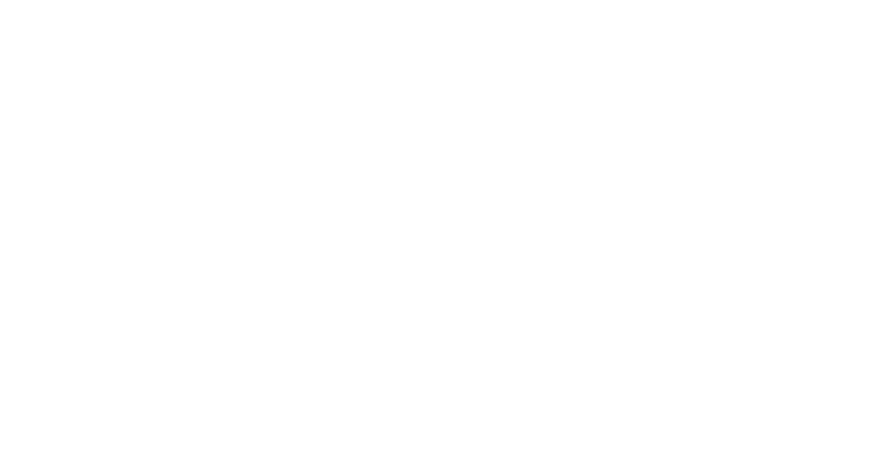
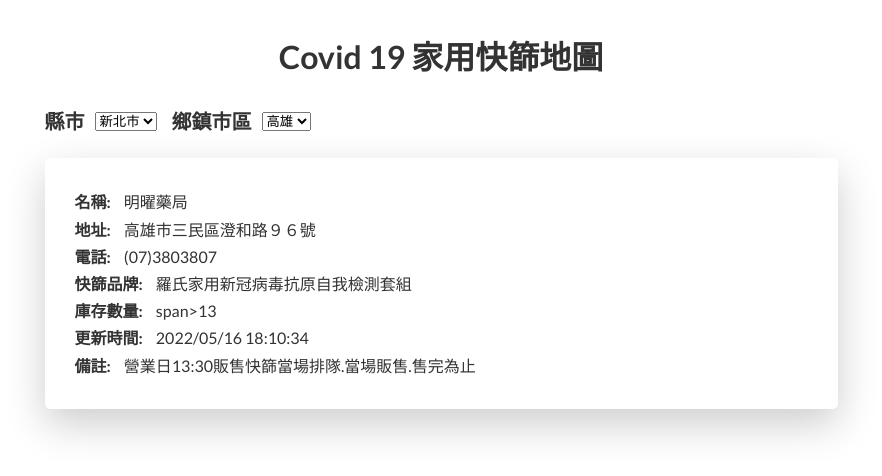
Before and after one commit to siezlh4405/COVID-19-Rapid-Antigen-Tests-Map, a plain HTML site: page index.html in a window 1280 px wide. Shown: the whole page, without its empty margins (199-1081 px from the left). Drawn offline with nearby package versions, Linux system fonts and the light colour scheme.

Commit message:
feat: 初步前端切板完成

```diff
--- a/index.html
+++ b/index.html
@@ -4,9 +4,87 @@
     <meta charset="UTF-8">
     <meta http-equiv="X-UA-Compatible" content="IE=edge">
     <meta name="viewport" content="width=device-width, initial-scale=1.0">
-    <title>Document</title>
+    <title>Covid 19 家用快篩地圖</title>
+    <link href="https://fonts.googleapis.com/css?family=Lato:100,300,400,700,900" rel="stylesheet">
+    <link rel="stylesheet" href="style.css">
+    <script src="https://ajax.googleapis.com/ajax/libs/jquery/2.1.3/jquery.min.js"></script>
+    <script src="javascript.js"></script>
 </head>
 <body>
+    <main class="main">
+        <header class="header-box">
+            <h1>Covid 19 家用快篩地圖</h1>
+        </header>
+        <div class="selection-box">
+            <div class="selection-box__group">
+                <p class="selection-box__text">縣市</p>
+                <select name="city" id="city">
+                    <option value="基隆市">基隆市</option>
+                    <option value="台北市">台北市</option>
+                    <option value="新北市" selected>新北市</option>
+                    <option value="桃園縣">桃園縣</option>
+                    <option value="新竹市">新竹市</option>
+                    <option value="新竹縣">新竹縣</option>
+                    <option value="苗栗縣">苗栗縣</option>
+                    <option value="台中市">台中市</option>
+                    <option value="彰化縣">彰化縣</option>
+                    <option value="南投縣">南投縣</option>
+                    <option value="雲林縣">雲林縣</option>
+                    <option value="嘉義市">嘉義市</option>
+                    <option value="嘉義縣">嘉義縣</option>
+                    <option value="高雄市">高雄市</option>
+                    <option value="屏東縣">屏東縣</option>
+                    <option value="台東縣">台東縣</option>
+                    <option value="花蓮縣">花蓮縣</option>
+                    <option value="宜蘭縣">宜蘭縣</option>
+                    <option value="澎湖縣">澎湖縣</option>
+                    <option value="金門縣">金門縣</option>
+                    <option value="連江縣">連江縣</option>
 
+                </select>
+            </div>
+            <div class="selection-box__group">
+                <p class="selection-box__text">鄉鎮市區</p>
+                <select name="city" id="city">
+                    <option value="高雄">高雄</option>
+                    <option value="台北">台北</option>
+                </select>
+            </div>
+        </div>
+        <div class="stock-container">
+            <div class="stock-box">
+                <ul>
+                    <li>
+                        <span class="stock-box__title">名稱: </span>
+                        <span>明曜藥局</span>
+                    </li>
+                    <li>
+                        <span class="stock-box__title">地址: </span>
+                        <span>高雄市三民區澄和路９６號</span>
+                    </li>
+                    <li>
+                        <span class="stock-box__title">電話: </span>
+                        <span>(07)3803807</span>
+                    </li>
+                    <li>
+                        <span class="stock-box__title">快篩品牌: </span>
+                        <span>羅氏家用新冠病毒抗原自我檢測套組</span>
+                    </li>
+                    <li>
+                        <span class="stock-box__title">庫存數量: </span>
+                        span>13</span>
+                    </li>
+                    <li>
+                        <span class="stock-box__title">更新時間: </span>
+                        <span>2022/05/16 18:10:34</span>
+                    </li>
+                    <li>
+                        <span class="stock-box__title">備註: </span>
+                        <span>營業日13:30販售快篩當場排隊.當場販售.售完為止</span>
+                    </li>
+                </ul>
+            </div>
+        </div>
+    </main>
 </body>
 </html>
--- a/style.css
+++ b/style.css
@@ -0,0 +1,80 @@
+*,
+*::before,
+*::after {
+    margin: 0;
+    padding: 0;
+    box-sizing: inherit;
+}
+
+html {
+    font-size: 62.5%;
+}
+
+body {
+    font-family: 'Lato', sans-serif;
+    font-weight: 400;
+    font-size: 1.6rem;
+    line-height: 1.7;
+    color: #333;
+    padding: 3rem;
+    box-sizing: border-box;
+}
+
+/* 移除 select focus黑底 */
+select:focus {
+    outline: none;
+}
+
+.main {
+    width: 65%;
+    margin: 0 auto;
+}
+
+.header-box {
+    text-align: center;
+    margin-bottom: 2rem;
+}
+
+.selection-box {
+    display: flex;
+    justify-content: flex-start;
+    margin-bottom: 2rem;
+}
+
+.selection-box__group {
+    display: flex;
+    align-items: center;
+}
+
+.selection-box__group:not(:last-child) {
+    margin-right: 1.5rem;
+}
+
+.selection-box__text {
+    font-size: 2rem;
+    font-weight: 700;
+    padding-right: 1rem;
+}
+
+.stock-container {
+
+}
+
+.stock-box {
+    padding: 3rem;
+    border-radius: 5px;
+    box-shadow: 0 1.5rem 4rem rgba(0, 0, 0, .2);
+}
+
+.stock-box:not(:last-child) {
+    margin-bottom: 4rem;
+}
+
+.stock-box ul {
+    list-style: none;
+}
+
+.stock-box__title {
+    font-weight: 700;
+    margin-right: 1rem;
+}
```
